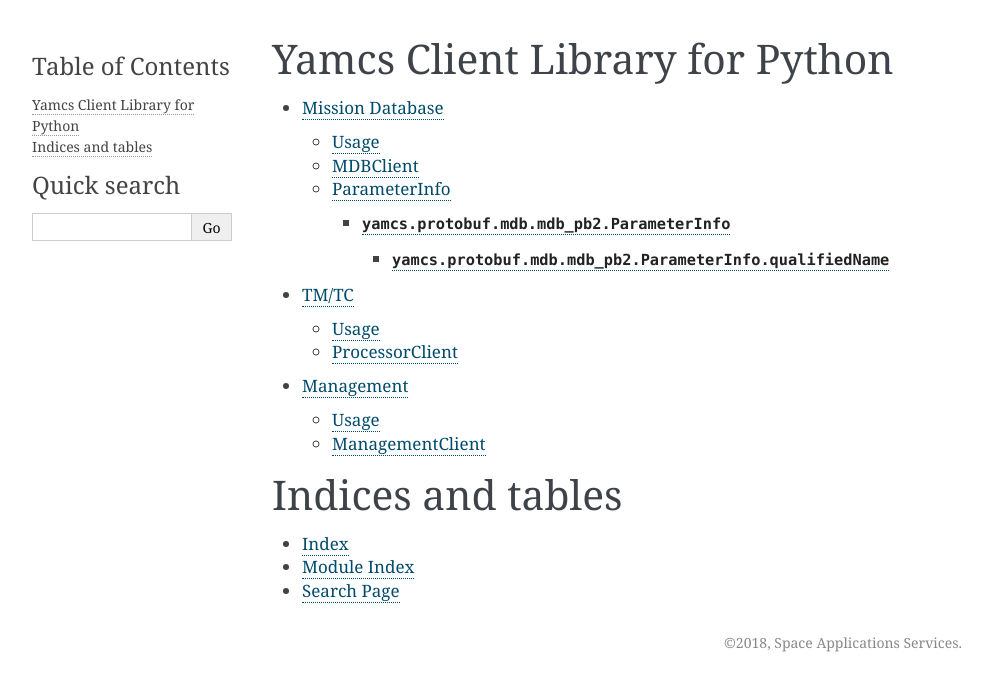
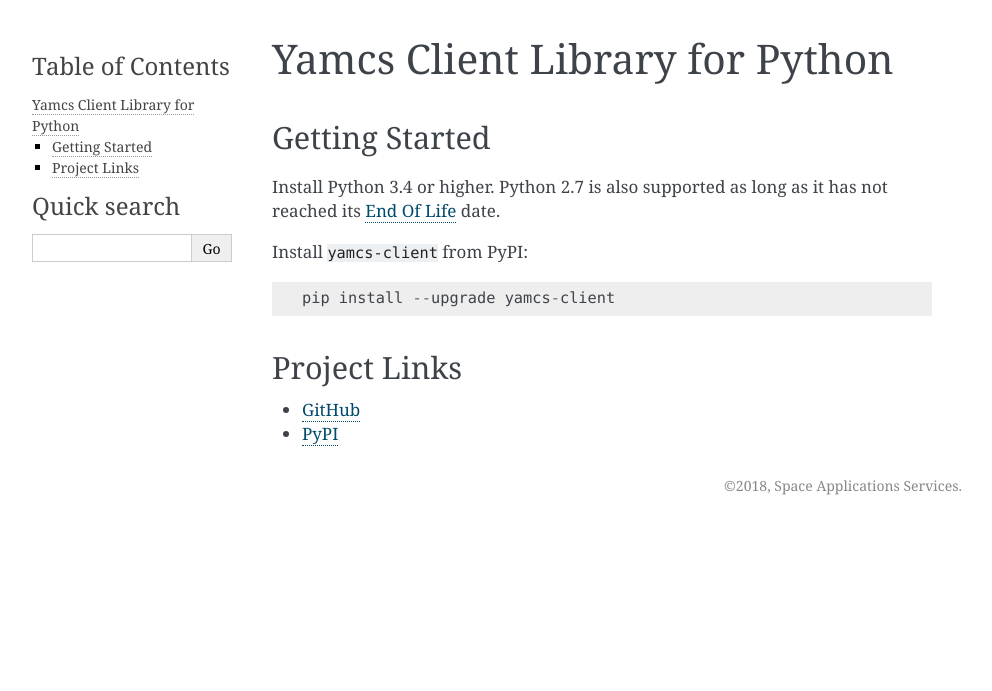
Before and after one commit to yamcs/python-yamcs-client, a Sphinx documentation site: the page built from yamcs-client/docs/index.rst, in a window 1280 px wide. Shown: the top 691 px of the page, without its empty margins (148-1140 px from the left). Built offline with Sphinx 7.4.7, drawn with Linux system fonts in a browser that asks for light colours.

Commit message:
Trigger travis

```diff
--- a/yamcs-client/docs/index.rst
+++ b/yamcs-client/docs/index.rst
@@ -3,14 +3,23 @@
 
 .. toctree::
    :maxdepth: 5
+   :hidden:
 
    mdb/api
    tmtc/api
    management/api
 
-Indices and tables
-==================
+Getting Started
+---------------
 
-* :ref:`genindex`
-* :ref:`modindex`
-* :ref:`search`
+Install Python 3.4 or higher. Python 2.7 is also supported as long as it has not reached its `End Of Life <https://www.python.org/dev/peps/pep-0373/>`_ date.
+
+Install ``yamcs-client`` from PyPI::
+
+    pip install --upgrade yamcs-client
+
+Project Links
+-------------
+
+* `GitHub <https://github.com/yamcs/yamcs-python/tree/master/yamcs-client>`_
+* `PyPI <https://pypi.org/project/yamcs-client/>`_
--- a/yamcs-client/docs/mdb/api.rst
+++ b/yamcs-client/docs/mdb/api.rst
@@ -51,10 +51,10 @@
     mdb = client.get_mdb(instance='simulator')
 
     for parameter in mdb.list_parameters():
-        print(parameter.qualifiedName)
+        print(parameter.qualified_name)
 
     for command in mdb.list_commands():
-        print(command.qualifiedName)
+        print(command.qualified_name)
 
 
 Fetch the MDB definition of a single item:
@@ -78,9 +78,9 @@
     :undoc-members:
     :show-inheritance:
 
-ParameterInfo
--------------
+Parameter
+---------
 
-.. class:: yamcs.protobuf.mdb.mdb_pb2.ParameterInfo
-
-    .. attribute:: qualifiedName
+.. autoclass:: yamcs.mdb.model.Parameter
+    :members:
+    :undoc-members:
```
Also changed, not shown: 2 other files.
